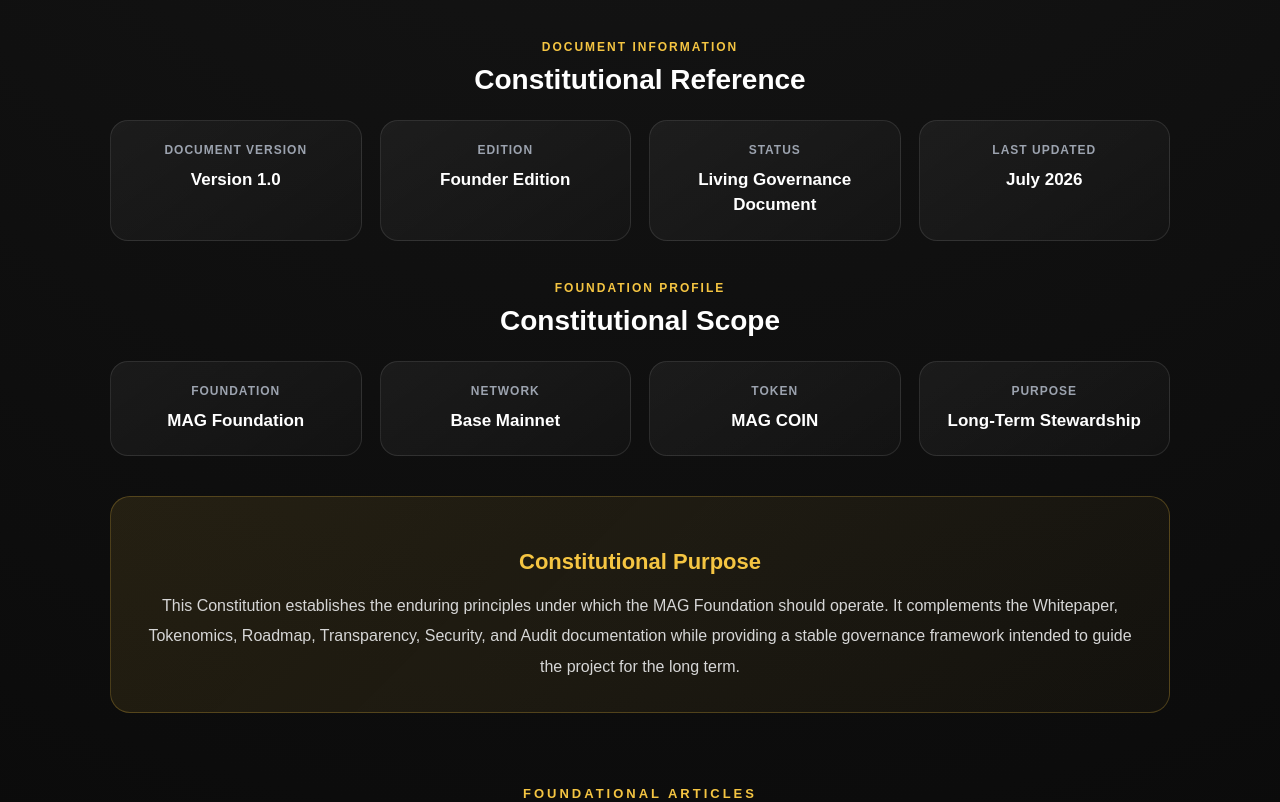
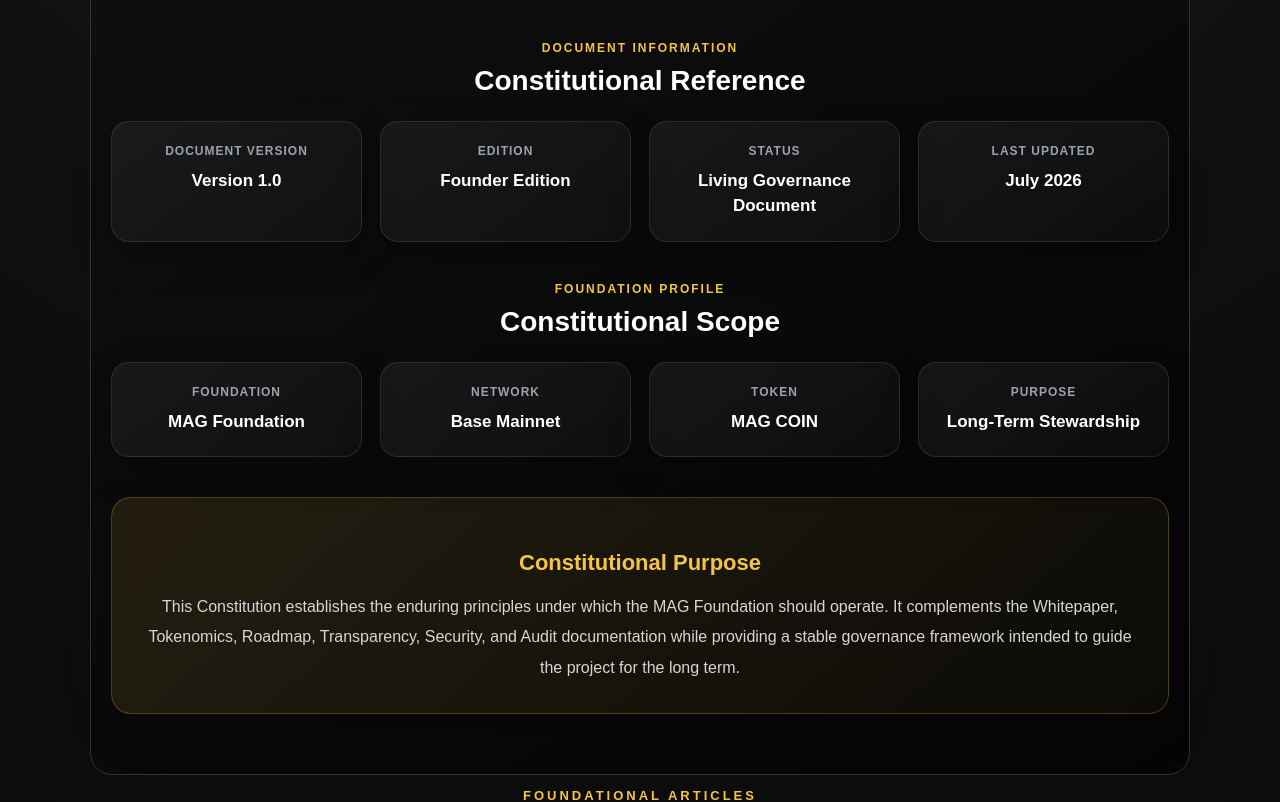
Before and after one commit to MAGZOWN/mag-coin-website, a Next.js app: page /constitution in a window 1280 px wide. Shown: the part 700-1502 px from the top of the page. Built offline with nearby package versions, Linux system fonts and the light colour scheme.

Commit message:
Phase 17.21: Apply premium hover and shadow effects to Constitution Hero

```diff
--- a/app/components/ConstitutionHero.tsx
+++ b/app/components/ConstitutionHero.tsx
@@ -43,7 +43,7 @@ export default function ConstitutionHero() {
     <section
       id="constitution-hero"
       style={styles.hero}
-      className="fadeIn"
+      className="magCard cardHover fadeIn"
       aria-labelledby="constitution-title"
     >
       <p style={styles.label}>MAG FOUNDATION</p>
@@ -78,7 +78,7 @@ export default function ConstitutionHero() {
 
       <div style={styles.grid}>
         {documentDetails.map((item) => (
-          <div key={item.label} style={styles.card}>
+          <div key={item.label} style={styles.card} className="magCard cardHover">
             <span style={styles.cardLabel}>
               {item.label}
             </span>
@@ -100,7 +100,7 @@ export default function ConstitutionHero() {
 
       <div style={styles.grid}>
         {foundationDetails.map((item) => (
-          <div key={item.label} style={styles.card}>
+          <div key={item.label} style={styles.card} className="magCard cardHover">
             <span style={styles.cardLabel}>
               {item.label}
             </span>
@@ -112,7 +112,7 @@ export default function ConstitutionHero() {
         ))}
       </div>
 
-      <div style={styles.notice}>
+      <div style={styles.notice} className="magCard cardHover">
         <h3 style={styles.noticeTitle}>
           Constitutional Purpose
         </h3>
@@ -211,10 +211,11 @@ const styles: Record<string, CSSProperties> = {
 
   card: {
     background:
-      "linear-gradient(145deg, rgba(255,255,255,.05), rgba(255,255,255,.02))",
+      "linear-gradient(145deg, rgba(255,255,255,.055), rgba(255,255,255,.025))",
     border: "1px solid rgba(255,255,255,.10)",
     borderRadius: "18px",
     padding: "22px",
+    boxShadow: "0 16px 38px rgba(0,0,0,.22)",
   },
 
   cardLabel: {
@@ -241,6 +242,7 @@ const styles: Record<string, CSSProperties> = {
     background:
       "linear-gradient(135deg, rgba(245,197,66,.10), rgba(245,197,66,.03))",
     border: "1px solid rgba(245,197,66,.24)",
+    boxShadow: "0 18px 42px rgba(0,0,0,.24)",
   },
 
   noticeTitle: {
```
